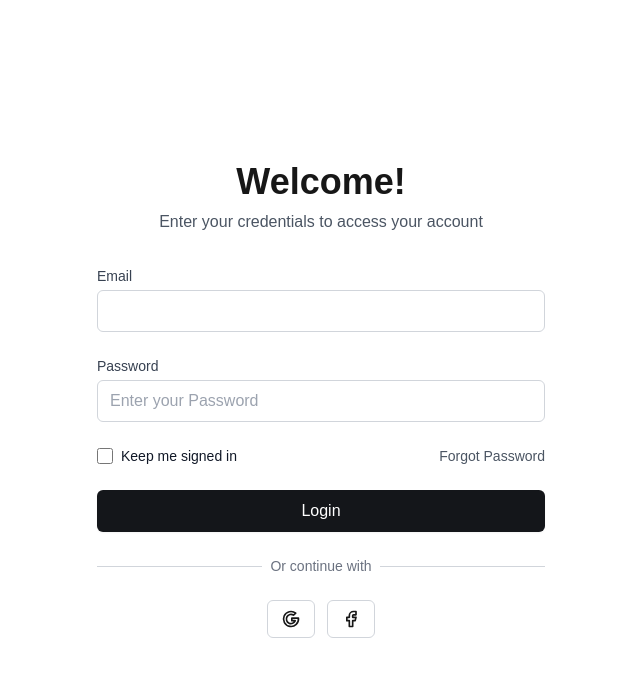
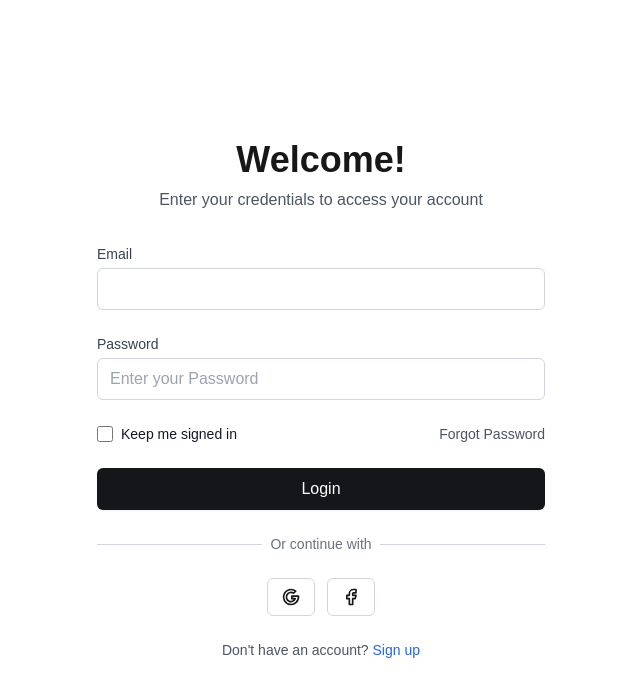
Before and after one commit to irwanphan/chronospace, a Next.js app: page /login in a window 1280 px wide. Shown: the top 696 px of the page, without its empty margins (319-959 px from the left). Built offline with nearby package versions, Linux system fonts and the light colour scheme.

Commit message:
fix link to register

```diff
--- a/app/login/page.tsx
+++ b/app/login/page.tsx
@@ -7,7 +7,6 @@
 export default function LoginPage() {
   const [email, setEmail] = useState("");
   const [password, setPassword] = useState("");
-
   const handleSubmit = async (e: React.FormEvent) => {
     e.preventDefault();
     try {
@@ -92,6 +91,16 @@
                 <IconBrandFacebook size={20} />
               </button>
             </div>
+
+            <p className="text-center text-sm text-gray-600">
+              Don&apos;t have an account?{' '}
+              <a
+                href="/register"
+                className="font-medium text-blue-600 hover:text-blue-500"
+              >
+                Sign up
+              </a>
+            </p>
           </form>
         </div>
       </div>
--- a/middleware.ts
+++ b/middleware.ts
@@ -27,6 +27,6 @@
 
 export const config = {
   matcher: [
-    '/((?!api|_next|favicon.ico|login).*)',
+    '/((?!api|_next|favicon.ico|login|register).*)',
   ],
 };
```
